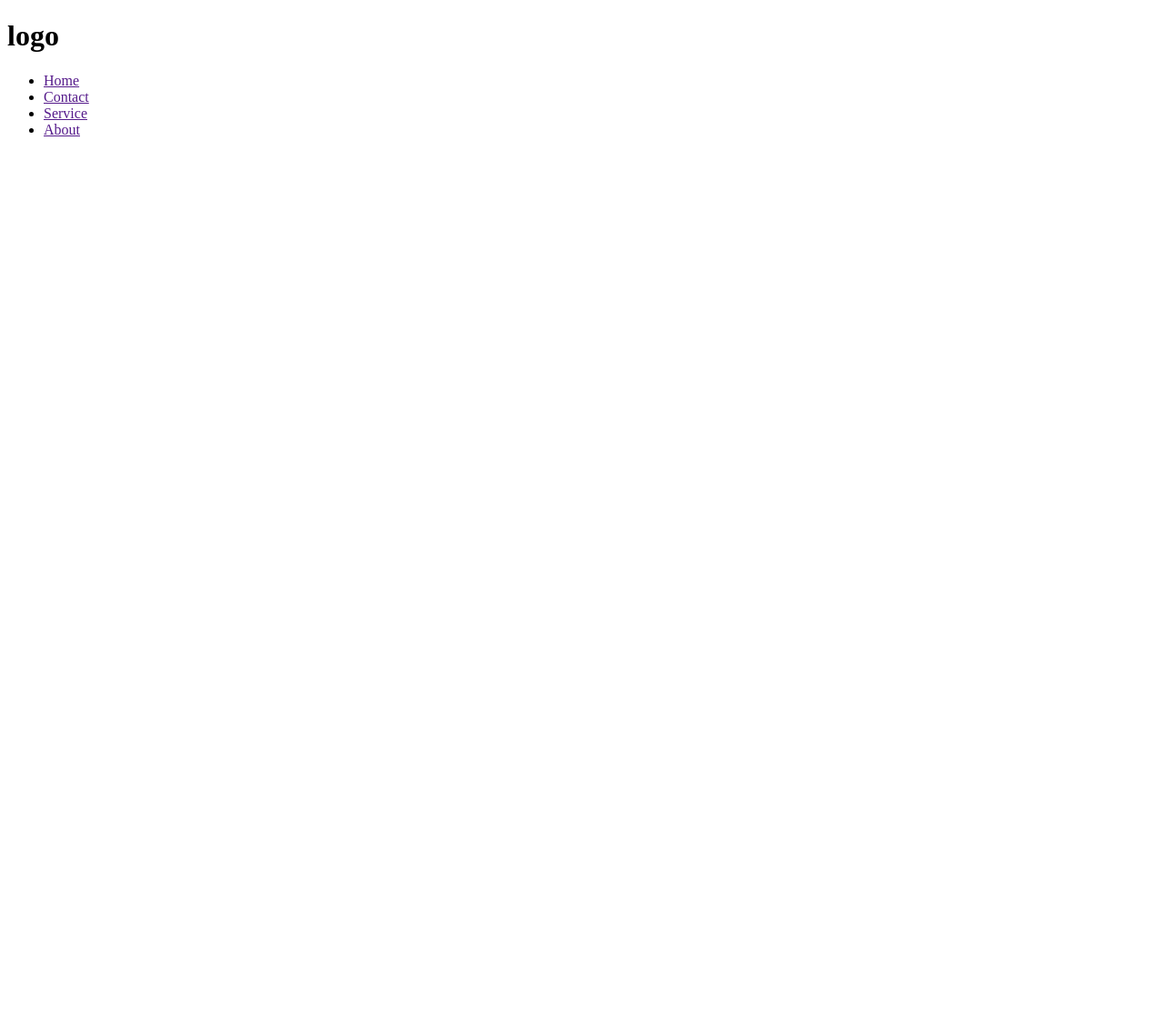
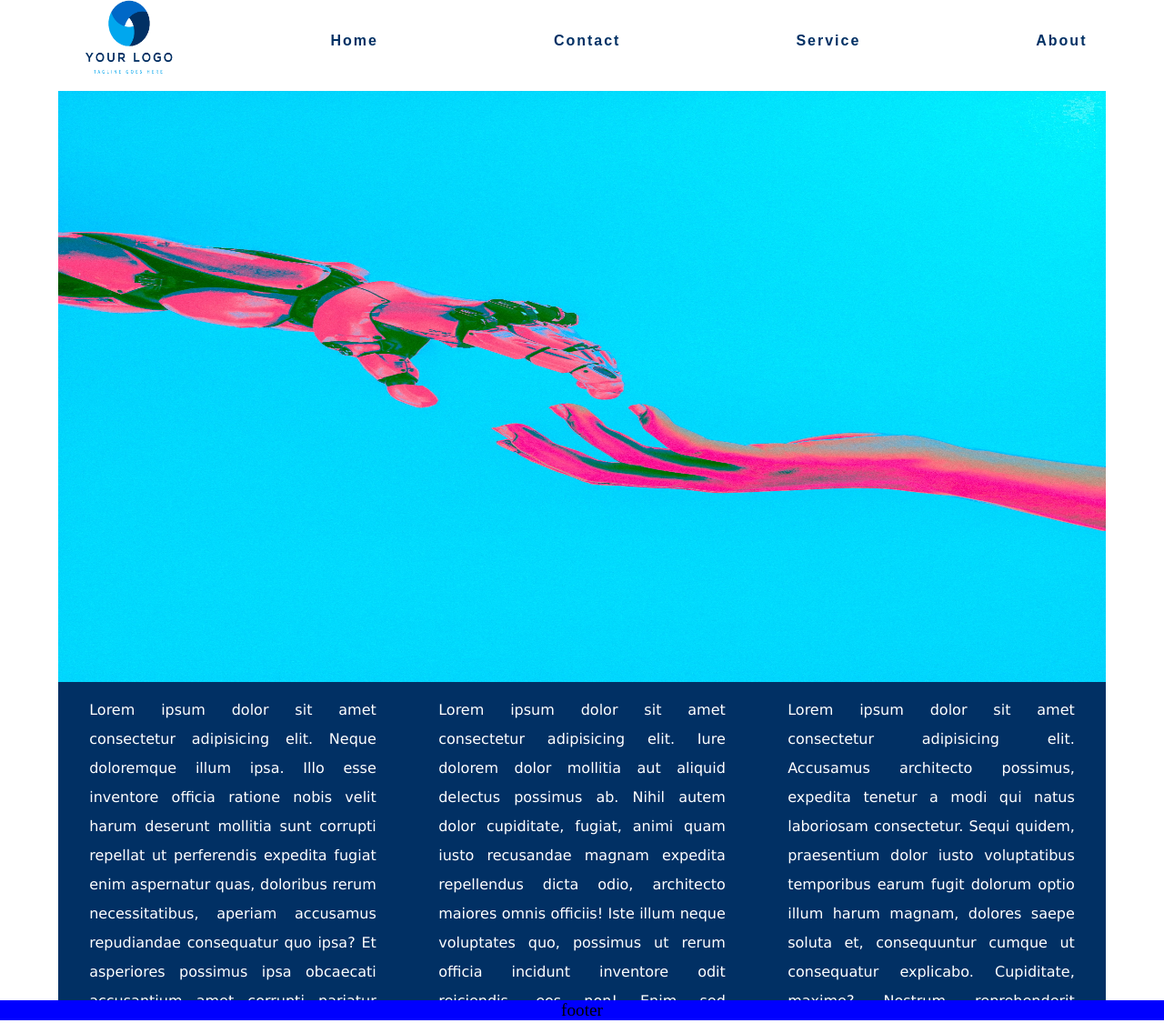
Before and after one commit to alirehmath/DemoSite, a plain HTML site: page index.html in a window 1280 px wide. Shown: the whole page at 91% size. Before the commit the page ends 800 px from the top, so only its background shows below. Drawn offline with Linux system fonts and the light colour scheme.

Commit message:
demo site done

```diff
--- a/index.html
+++ b/index.html
@@ -4,10 +4,11 @@
     <meta charset="UTF-8">
     <meta name="viewport" content="width=device-width, initial-scale=1.0">
     <title>DemoSite</title>
+    <link rel="stylesheet" href="style.css"/>
 </head>
 <body>
     <header>
-        <h1>logo</h1>
+         <img src="./images/logo.PNG"></img>
         <nav>
             <ul>
                 <li><a href="">Home</a></li>
@@ -18,5 +19,24 @@
         </nav>
     </header>
 
+    <div class="main-image">
+        <img src="./images/main.jpg">
+    </div>
+    <div class="content-container">
+        <div class="sub-div">
+            <p>Lorem ipsum dolor sit amet consectetur adipisicing elit. Neque doloremque illum ipsa. Illo esse inventore officia ratione nobis velit harum deserunt mollitia sunt corrupti repellat ut perferendis expedita fugiat enim aspernatur quas, doloribus rerum necessitatibus, aperiam accusamus repudiandae consequatur quo ipsa? Et asperiores possimus ipsa obcaecati accusantium amet corrupti pariatur dolor hic est quibusdam iure recusandae doloremque sed porro, atque mollitia laudantium blanditiis nam veniam, facere id necessitatibus consequatur! Voluptate numquam quod blanditiis fuga labore, aut facilis et modi itaque impedit iste quos corporis beatae eos, aliquid qui nihil! Quo reiciendis, sunt voluptatum nihil temporibus voluptatem ullam ipsam voluptate nam minus, excepturi quas tempora. Harum ut omnis ducimus laboriosam, iusto at cupiditate error iste asperiores non quia! Mollitia excepturi necessitatibus officia fugiat voluptatem aspernatur dolor, placeat eos nostrum magnam quia explicabo dolores atque optio adipisci iure magni rem natus assumenda voluptate blanditiis ipsum! Qui inventore dolores non, praesentium nobis impedit.</p>
+        </div>
+        <div class="sub-div">
+            <p>Lorem ipsum dolor sit amet consectetur adipisicing elit. Iure dolorem dolor mollitia aut aliquid delectus possimus ab. Nihil autem dolor cupiditate, fugiat, animi quam iusto recusandae magnam expedita repellendus dicta odio, architecto maiores omnis officiis! Iste illum neque voluptates quo, possimus ut rerum officia incidunt inventore odit reiciendis, eos non! Enim sed cupiditate debitis omnis laborum error sunt beatae illum distinctio quisquam fugiat similique architecto blanditiis quibusdam earum, possimus sit esse officiis ipsum accusamus provident explicabo autem nam. Quidem error animi qui adipisci voluptatem placeat possimus autem deleniti! Ipsa, perspiciatis. Incidunt quia eveniet qui! Dignissimos architecto explicabo suscipit earum alias sed incidunt maiores accusamus necessitatibus. Nobis amet deleniti facere laboriosam similique, expedita aut minus blanditiis eaque quod laudantium, placeat, nihil exercitationem voluptatibus? Possimus impedit eos consectetur, odio saepe nulla, magni voluptas mollitia maiores autem atque error explicabo repellendus. Sint, odit at. Amet commodi eaque, reprehenderit rerum natus impedit pariatur suscipit!</p>
+        </div>
+        <div class="sub-div">
+            <p>Lorem ipsum dolor sit amet consectetur adipisicing elit. Accusamus architecto possimus, expedita tenetur a modi qui natus laboriosam consectetur. Sequi quidem, praesentium dolor iusto voluptatibus temporibus earum fugit dolorum optio illum harum magnam, dolores saepe soluta et, consequuntur cumque ut consequatur explicabo. Cupiditate, maxime? Nostrum reprehenderit praesentium explicabo architecto vitae natus quibusdam inventore sapiente pariatur dolorem, perferendis placeat magni modi veniam perspiciatis delectus quae error voluptas. Dicta, sapiente? Tempore eveniet cum distinctio explicabo nisi fugit commodi dolorem quia qui quod blanditiis libero ut deserunt quaerat dolore voluptate obcaecati rem fuga, unde perferendis harum, dolorum sapiente voluptatem. Dolor, quod, molestiae magni impedit earum non corporis incidunt eos dicta quasi, aspernatur omnis. Veniam optio dicta nesciunt hic laboriosam, voluptates at maxime inventore? Ipsum, dolorem fuga odit placeat culpa magnam rem quidem dignissimos excepturi distinctio animi, quaerat optio ad voluptas. Dolore magni molestias quos nemo dignissimos, soluta deserunt similique voluptates, pariatur, mollitia ex.</p>
+        </div>
+    </div>
+    <footer>
+        <p>footer</p>
+    </footer>
+
 </body>
+<script src="script.js"></script>
 </html>
--- a/style.css
+++ b/style.css
@@ -0,0 +1,78 @@
+*{
+    box-sizing:border-box;
+    padding:0px;
+    margin:0px;
+}
+
+header img{
+     width:110px;
+     height: 110px;
+}
+/* #013064 */
+header{
+     display:flex;
+     justify-content:space-around;
+     align-items:center;
+     height:90px;
+}
+nav{
+     width:65%;
+}
+nav ul{
+     display:flex;
+     justify-content:space-between;
+}
+nav li{
+     list-style-type:none;
+}
+nav li a{
+     color:#013064;
+     font-family:sans-serif;
+     font-weight:600;
+     text-decoration: none;
+     letter-spacing: 2px;
+}
+
+.main-image{
+     width:90%;
+     margin:10px auto;
+     height:650px;
+     background-color:#013064;
+
+}
+.main-image img{
+     width:100%;
+     height:100%;
+
+}
+.content-container{
+     width:90%;
+     background-color:#013064;
+     height:350px;
+     margin:-10px auto;
+     display:flex;
+     justify-content:space-around;
+}
+.sub-div{
+     width:30%;
+     overflow:auto;
+}
+.sub-div p{
+    text-align:justify;
+    color:white;
+    padding:15px;
+    word-spacing:4;
+    line-height:2;
+    letter-spacing:2;
+    font-family:Verdana, Geneva, Tahoma, sans-serif;
+}
+footer{
+    text-align:center;
+    height:15px;
+    margin:10px auto;
+    background-color:lightblue;
+    font-size:larger;
+}
+footer p{
+     background-color:blue;
+}
```
Also changed, not shown: images/logo.PNG (added), images/main.jpg (added).
